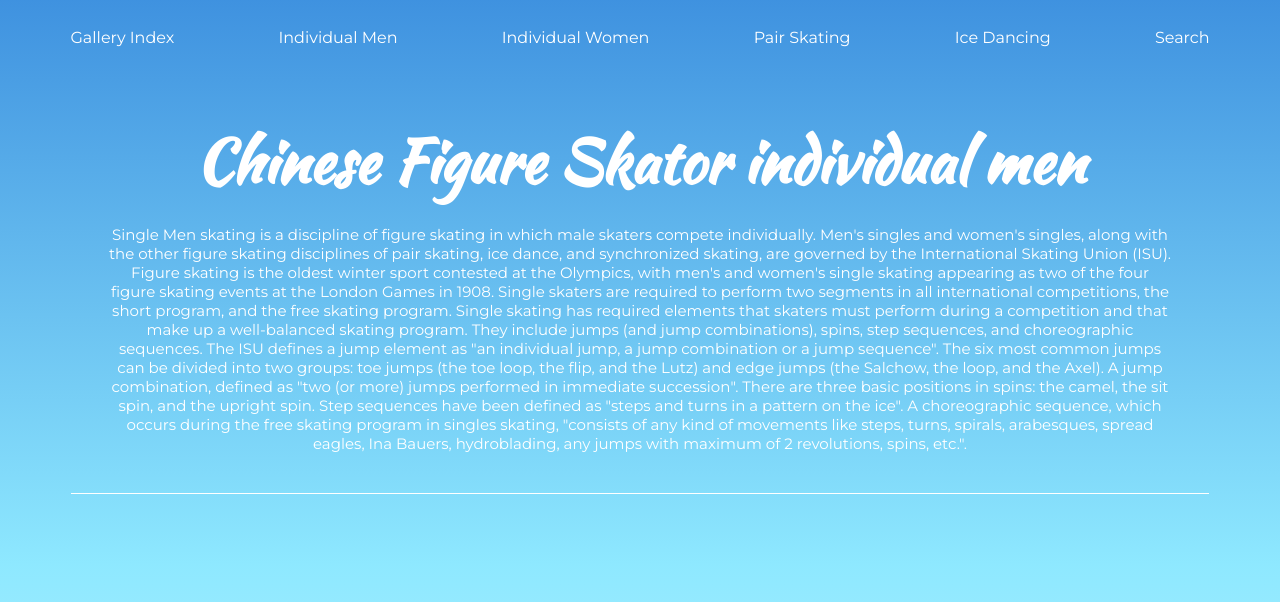
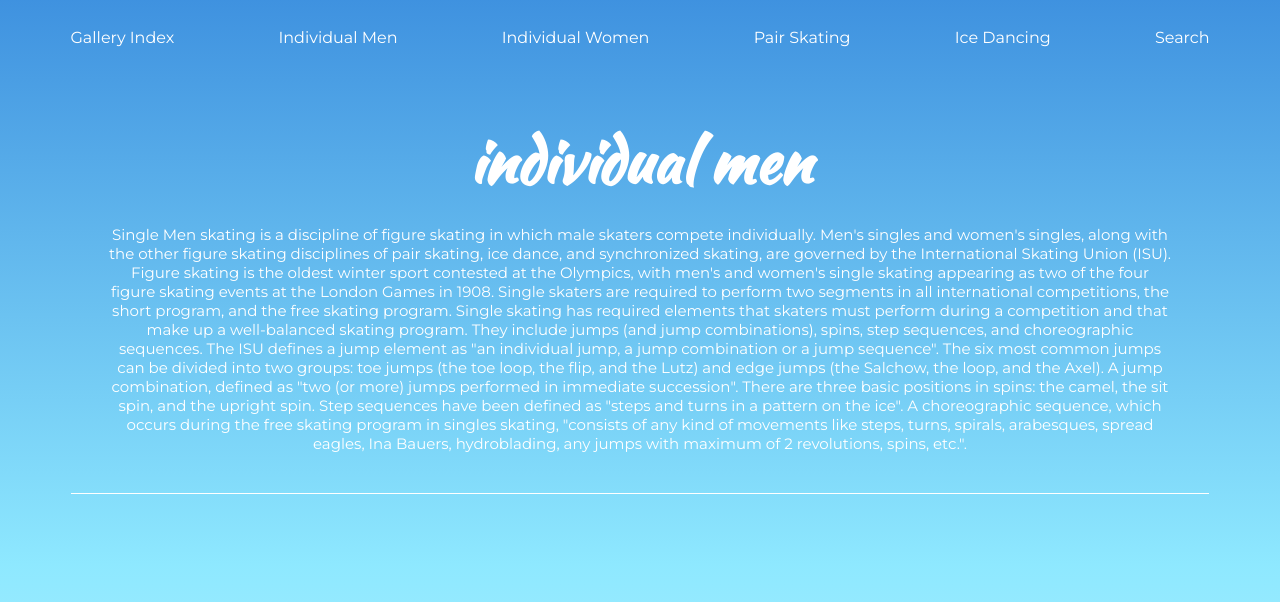
Before and after one commit to renee0905/group5, a Jekyll site: the page built from individual-men.markdown, in a window 1280 px wide. Shown: the top 602 px of the page. Built offline with Jekyll 4.4.1, drawn with Linux system fonts in a browser that asks for light colours; grey boxes are pictures that could not be loaded.

Commit message:
Update individual-men.markdown

```diff
--- a/individual-men.markdown
+++ b/individual-men.markdown
@@ -3,7 +3,7 @@ layout: index
 title: Individual Men
 permalink: /individual-men/
 ---
-<h1> Chinese Figure Skator individual men</h1>
+<h1> individual men</h1>
 
 
 <p class="para">Single Men skating is a discipline of figure skating in which male skaters compete individually. Men's singles and women's singles, along with the other figure skating disciplines of pair skating, ice dance, and synchronized skating, are governed by the International Skating Union (ISU). Figure skating is the oldest winter sport contested at the Olympics, with men's and women's single skating appearing as two of the four figure skating events at the London Games in 1908.
```
